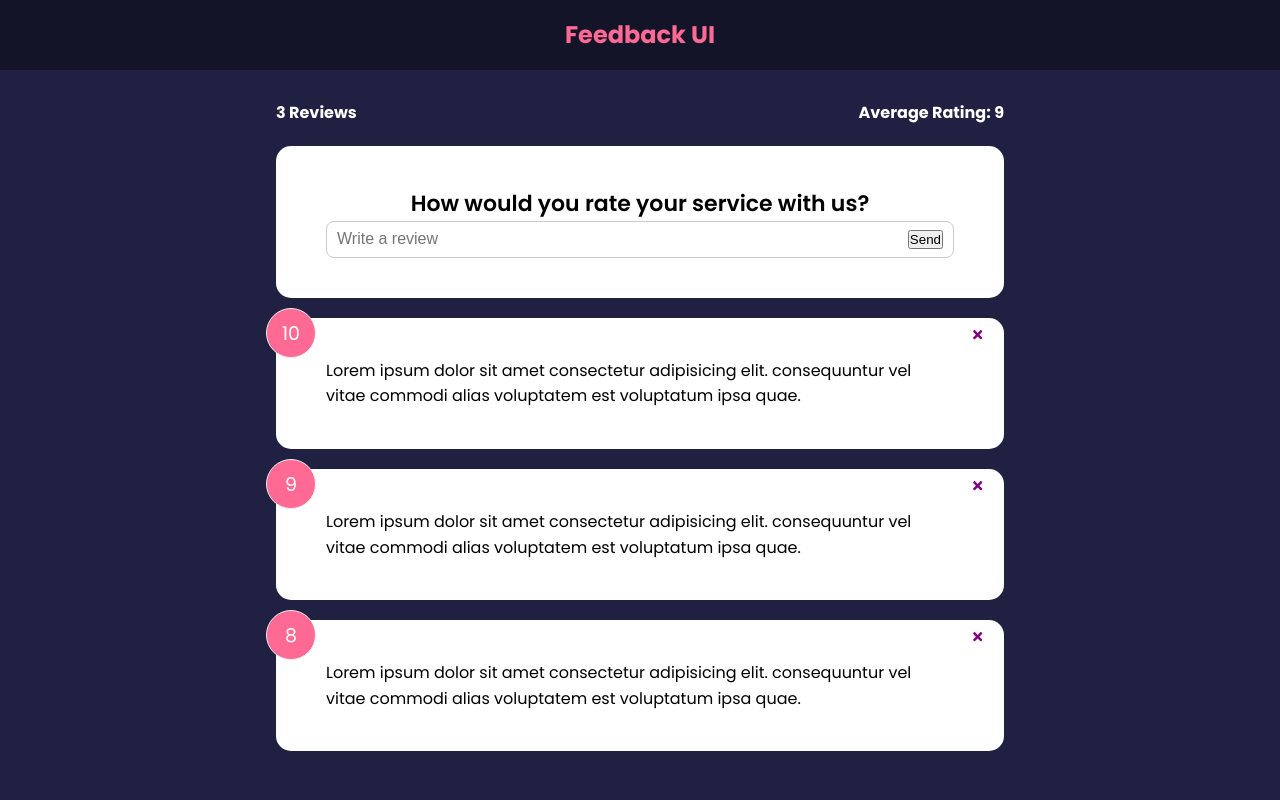
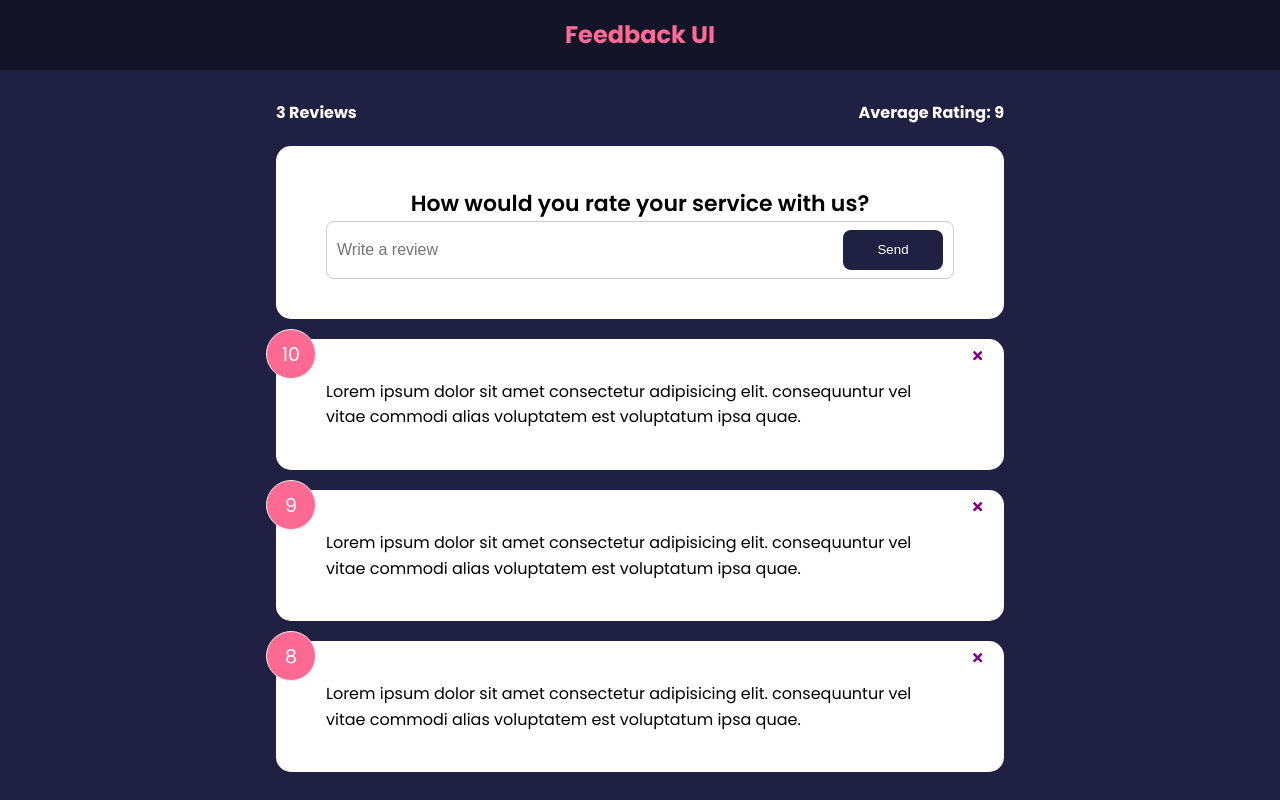
Before and after one commit to rswieczkowski/feedback-react-app, a React (Create React App) app: page / in a window 1280 px wide. Built offline with nearby package versions, Linux system fonts and the light colour scheme.

Commit message:
Add custom button component

```diff
--- a/src/components/FeedbackForm.jsx
+++ b/src/components/FeedbackForm.jsx
@@ -1,5 +1,6 @@
 import { useState } from 'react';
 import Card from './shared/Card';
+import Button from './shared/Button';
 
 function FeedbackForm() {
   const [text, setText] = useState('');
@@ -12,14 +13,14 @@
       <form>
         <h2>How would you rate your service with us?</h2>
         {/* @todo - rating select component */}
-        <div className="input-group">
+        <div className='input-group'>
           <input
             onChange={handleTextChange}
-            type="text"
-            placeholder="Write a review"
+            type='text'
+            placeholder='Write a review'
             value={text}
           />
-          <button type="submit">Send</button>
+          <Button type='submit'>Send</Button>
         </div>
       </form>
     </Card>
--- /dev/null
+++ b/src/components/shared/Button.jsx
@@ -0,0 +1,29 @@
+import PropTypes from 'prop-types';
+function Button({ children, version, type, isDisabled }) {
+  return (
+    <div>
+      <button
+        type={type}
+        disabled={isDisabled}
+        className={`btn btn-${version}`}
+      >
+        {children}
+      </button>
+    </div>
+  );
+}
+
+Button.defaultProps = {
+  version: 'primary',
+  type: 'button',
+  isDisabled: false,
+};
+
+Button.propTypes = {
+  children: PropTypes.node.isRequired,
+  version: PropTypes.string,
+  type: PropTypes.string,
+  isDisabled: PropTypes.bool,
+};
+
+export default Button;
```
